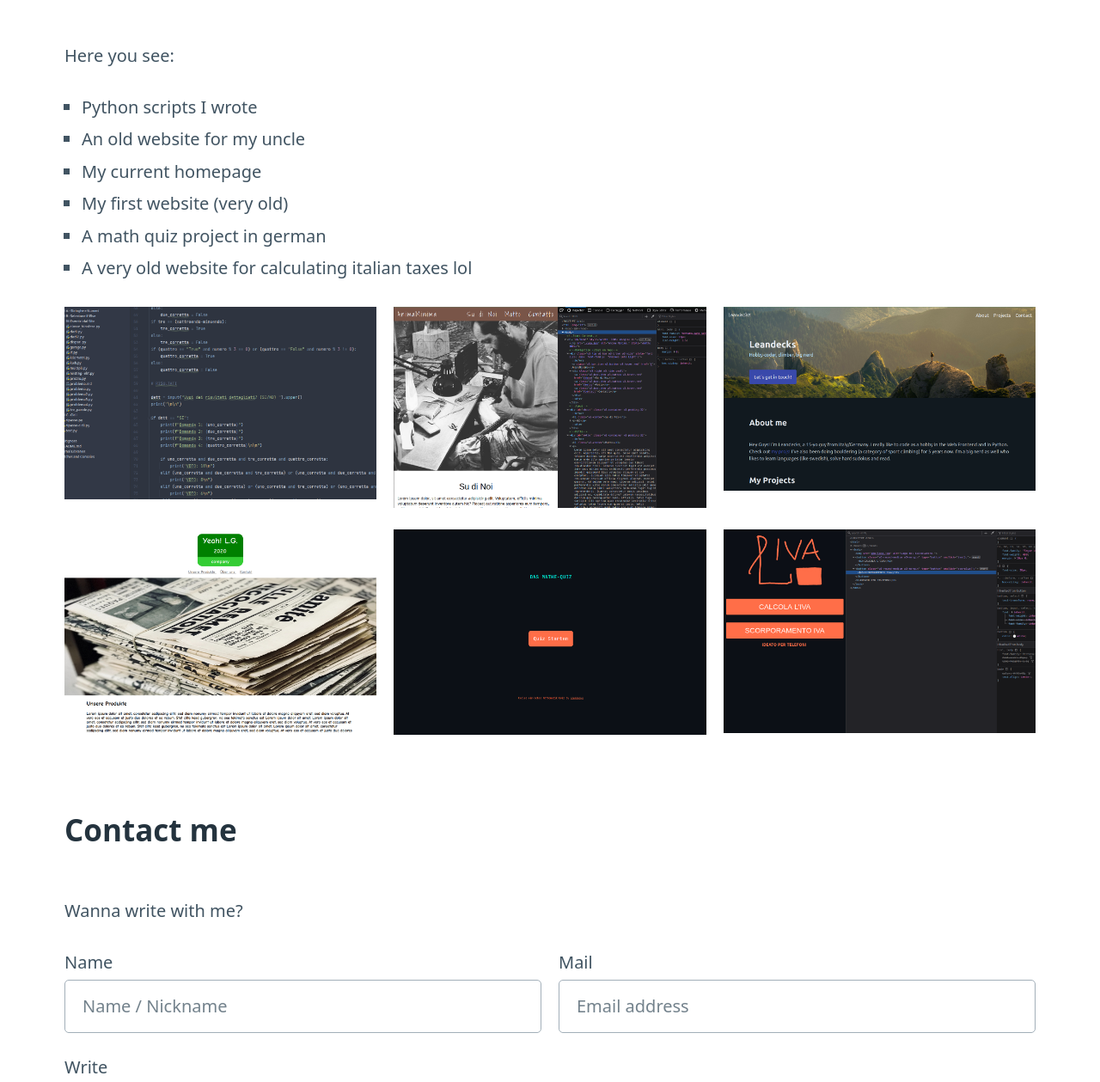
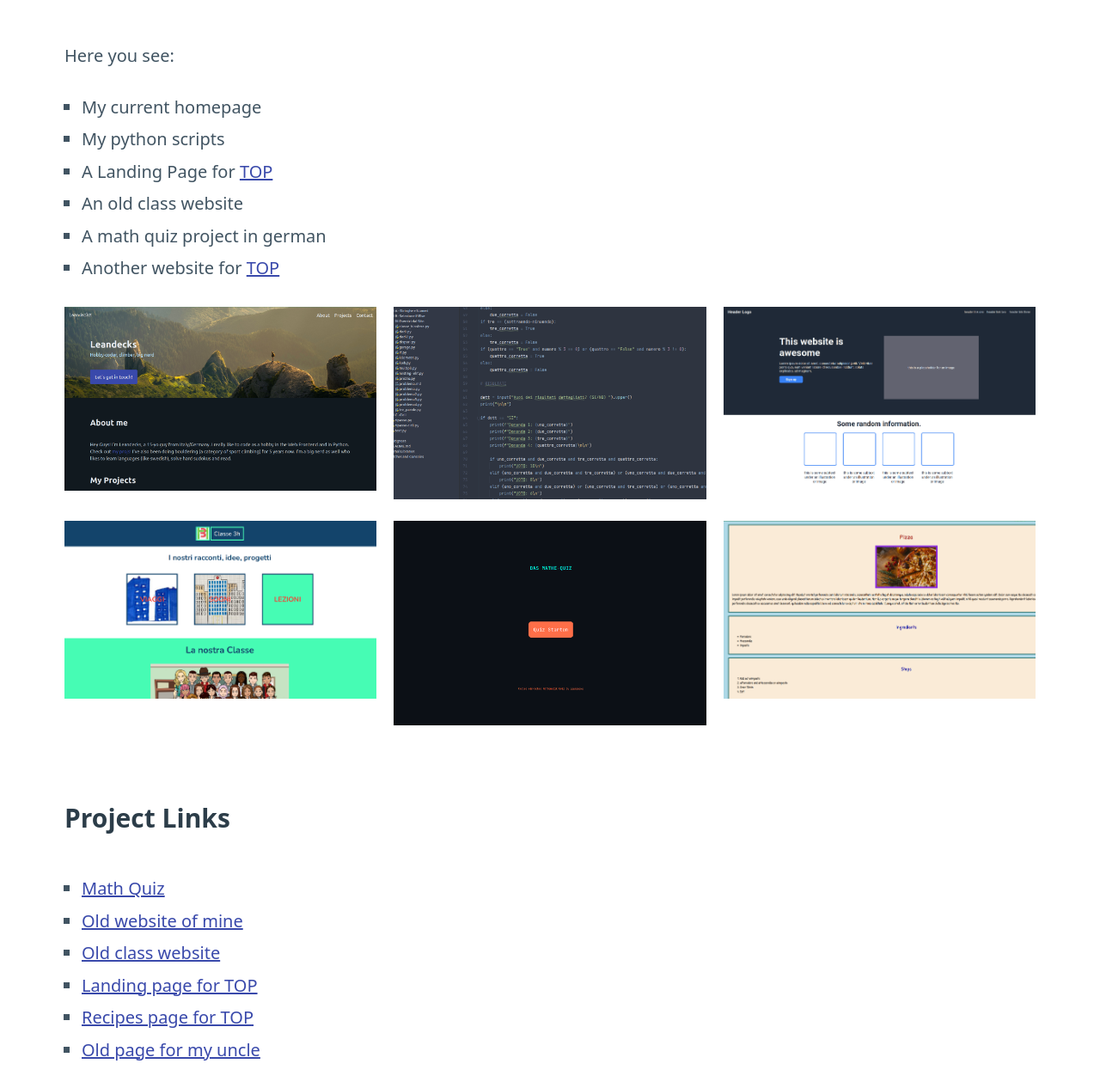
Before and after one commit to Leandecks/leandecks.github.io, a website: page index.html in a window 1280 px wide. Shown: the part 775-2034 px from the top of the page at 86% size. Drawn offline with nearby package versions, Linux system fonts and the light colour scheme; a web font is replaced by a local one.

Commit message:
v1.0.2: Changed projects, added project list

```diff
--- a/css/style.css
+++ b/css/style.css
@@ -97,18 +97,24 @@ html[data-theme="light"] {
     #button1 {
         color: #edf0f3;
     }
+}
 
+html[data-theme="light"] {
     a:hover {
         color: #0099ff;
         text-decoration: none;
     }
+}
 
+html[data-theme="light"] {
     .grid img:hover {
         box-shadow: 0 0 0 0.3rem #0099ff;
         transition: all 250ms ease-in-out;
     }
+}
 
-    footer p {
+html[data-theme="light"] {
+    footer p#white {
         color: #edf0f3;
     }
 }
--- a/index.html
+++ b/index.html
@@ -94,24 +94,35 @@
             <p>
                 Here you see:
                 <ul>
-                    <li>Python scripts I wrote</li>
-                    <li>An old website for my uncle</li>
                     <li>My current homepage</li>
-                    <li>My first website (very old)</li>
+                    <li>My python scripts</li>
+                    <li>A Landing Page for <a href="https://www.theodinproject.com/">TOP</a></li>
+                    <li>An old class website</li>
                     <li>A math quiz project in german</li>
-                    <li>A very old website for calculating italian taxes lol</li>
+                    <li>Another website for <a href="https://www.theodinproject.com/">TOP</a></li>
                 </ul>
             </p>
             <div class="grid">
+                <div><a href="https://github.com/Leandecks/leandecks"><img src="./img/projects/leandecks.png" alt="My current website" id="three"></a></div>
                 <div><a href="https://github.com/Leandecks/python"><img src="./img/projects/python.png" alt="My python scripts" id="one"></a></div>
-                <div><a href="https://github.com/Leandecks/anima-minima"><img src="./img/projects/am.png" alt="An old website for my uncle" id="two"></a></div>
-                <div><a href="https://github.com/Leandecks/leandecks"><img src="./img/projects/leandecks.png" alt="My current website" id="three"></a></div>
+                <div><a href="https://leandecks.github.io/landing-page/"><img src="./img/projects/landing.png" alt="Landing Page for TOP" id="two"></a></div>
             </div>
             <div class="grid" id="grid2">
-                <div><a href="https://github.com/Leandecks/yeahlg-2020"><img src="./img/projects/yeah.png" alt="An old website of mine" id="four"></a></div>
-                <div><a href="https://github.com/Leandecks/mathe-quiz"><img src="./img/projects/math.png" alt="A math quiz project" id="five"></a></div>
-                <div><a href="https://github.com/Leandecks/iva-calculator"><img src="./img/projects/iva.png" alt="A very old calculator for italian taxes" id="six"></a></div>
+                <div><a href="https://leandecks.github.io/classe-3h/"><img src="./img/projects/class.png" alt="Old class website" id="four"></a></div>
+                <div><a href="https://leandecks.github.io/mathe-quiz/"><img src="./img/projects/math.png" alt="A math quiz project" id="five"></a></div>
+                <div><a href="https://leandecks.github.io/recipes/"><img src="./img/projects/recipes.png" alt="Recipes page for TOP" id="six"></a></div>
             </div>
+            <h3>Project Links</h3>
+            <p>
+                <ul>
+                    <li><a href="https://leandecks.github.io/mathe-quiz/">Math Quiz</a></li>
+                    <li><a href="https://leandecks.github.io/yeahlg-2020/">Old website of mine</a></li>
+                    <li><a href="https://leandecks.github.io/classe-3h">Old class website</a></li>
+                    <li><a href="https://leandecks.github.io/landing-page/">Landing page for TOP</a></li>
+                    <li><a href="https://leandecks.github.io/recipes/">Recipes page for TOP</a></li>
+                    <li><a href="https://leandecks.github.io/anima-minima/">Old page for my uncle</a></li>
+                </ul>
+            </p>
         </div>
 
         <!--Contact-->
@@ -147,8 +158,8 @@
     <!--Footer-->
 
     <footer>
-        <p>Copyright (c) 2023 <a href="https://github.com/Leandecks" target="_blank" rel="noopener noreferrer">Leandecks</a> - Licensed under <a href="./license.html" target="_blank" rel="noopener noreferrer">MIT</a></p>
-        <p>Credits to <a href="https://picocss.com/" target="_blank" rel="noopener noreferrer">PicoCSS</a> & <a href="https://pages.github.com/" target="_blank" rel="noopener noreferrer">GitHub</a></p>
+        <p id="white">Copyright (c) 2023 <a href="https://github.com/Leandecks/" target="_blank" rel="noopener noreferrer">Leandecks</a> - Licensed under <a href="./license.html" target="_blank" rel="noopener noreferrer">MIT</a> - <a href="https://github.com/leandecks.github.io">Source Code</a></p>
+        <p id="white">Credits to <a href="https://picocss.com/" target="_blank" rel="noopener noreferrer">PicoCSS</a> & <a href="https://pages.github.com/" target="_blank" rel="noopener noreferrer">GitHub</a></p>
     </footer>
 
     <!--Script-->
```
Also changed, not shown: img/projects/class.png (added), img/projects/landing.png (added), img/projects/recipes.png (added).
